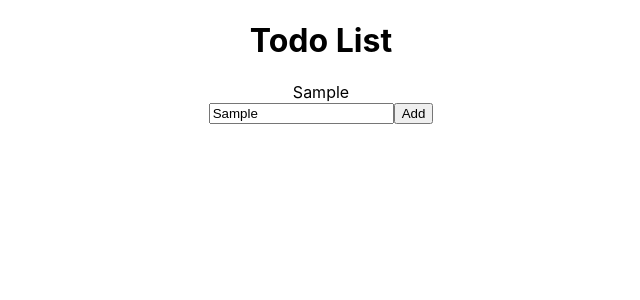
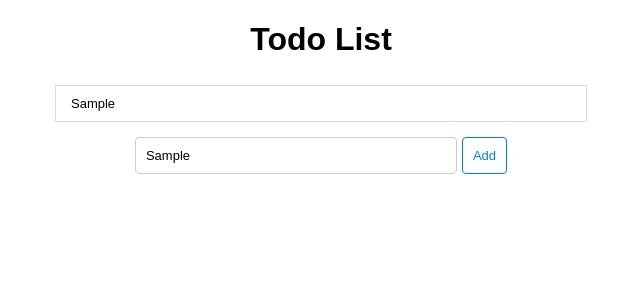
Before and after one commit to yamboni1/day12-homework-todolist, a React (Create React App) app: page / in a window 1280 px wide. Both pictures are taken after typing "Sample" into the empty fields and a click on the button "Add". Shown: the top 300 px of the page, without its empty margins (319-959 px from the left). Built offline with nearby package versions, Linux system fonts and the light colour scheme.

Commit message:
feat: add styles to todo list

```diff
--- a/src/App.css
+++ b/src/App.css
@@ -1,5 +1,9 @@
 .App {
     text-align: center;
+    display: flex;
+    flex-direction: column;
+    align-items: center;
+    font-family: Arial, Helvetica, sans-serif;
 }
 
 .App-logo {
@@ -28,6 +32,52 @@
     color: #61dafb;
 }
 
+.add-button {
+    margin-left: 5px;
+    padding: 10px 10px;
+    font-size: 13px;
+    text-align: center;
+    border: 1px solid #007bff;
+    border-radius: 4px;
+    color: #007bff;
+    background-color: #fff;
+    cursor: pointer;
+}
+
+.add-button:hover {
+    background-color: #007bff;
+    color: #fff;
+}
+
+.item-input {
+    width: 300px;
+    padding: 10px;
+    margin-bottom: 15px;
+    border: 1px solid #ccc;
+    border-radius: 4px;
+    font-size: 13px;
+    margin-top: 10px;
+}
+
+.item-input:hover {
+    border-color: #007bff;
+}
+
+.item-input:focus {
+    outline: none;
+    border-color: #007bff;
+    box-shadow: 0 0 5px rgba(0, 123, 255, 0.5);
+}
+
+.todo-item {
+    border: 1px gainsboro solid;
+    width: 500px;
+    margin: 5px;
+    padding: 10px 15px;
+    text-align: start;
+    font-size: 13px;
+}
+
 @keyframes App-logo-spin {
     from {
         transform: rotate(0deg);
--- a/src/components/TodoGenerator.js
+++ b/src/components/TodoGenerator.js
@@ -13,8 +13,10 @@ const TodoGenerator = (props) => {
 
     return (
         <div>
-            <input type="text" onChange={onItemChange} />
-            <button onClick={addItem}>Add</button>
+            <input type="text" onChange={onItemChange} className="item-input" />
+            <button onClick={addItem} className="add-button">
+                Add
+            </button>
         </div>
     );
 };
--- a/src/components/TodoItem.js
+++ b/src/components/TodoItem.js
@@ -1,5 +1,5 @@
 const TodoItem = (props) => {
-    return <div>{props.itemDescription}</div>;
+    return <div className="todo-item">{props.itemDescription}</div>;
 };
 
 export default TodoItem;
```
Lines whose indentation alone changed are shown as unchanged.
